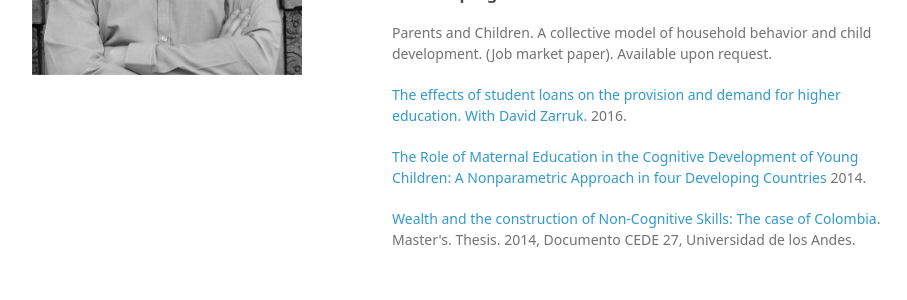
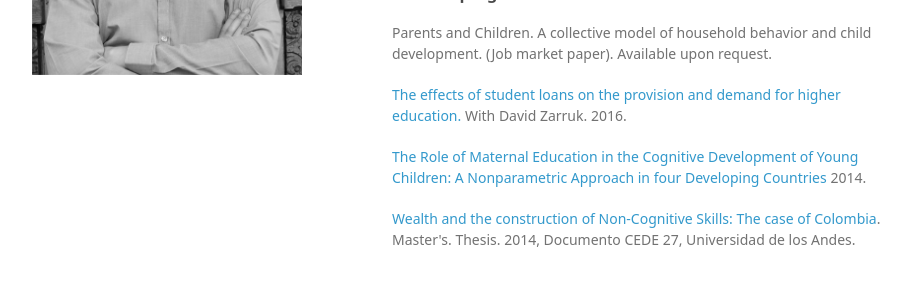
Before and after one commit to rodazuero/rodazuero.github.io, a Jekyll site: the page built from research.html, in a window 1280 px wide. Shown: the part 334-634 px from the top of the page, without its empty margins (178-1085 px from the left). Built offline with Jekyll 4.4.1, drawn with Linux system fonts in a browser that asks for light colours; some web fonts are replaced; Markdown is read by kramdown in place of the engine named in the settings; part of the change alters nothing that is shown.

```diff
--- a/research.html
+++ b/research.html
@@ -23,7 +23,7 @@ layout: default
 	</p>
 
 	<p>
-	<a href="{{site.baseurl}}/files/AzueroZarrukEducation.pdf">The effects of student loans on the provision and demand for higher education. With David Zarruk. </a> 2016.
+	<a href="{{site.baseurl}}/files/AzueroZarrukEducation.pdf">The effects of student loans on the provision and demand for higher education.  </a> With David Zarruk. 2016.
 	</p>
 
 
```
